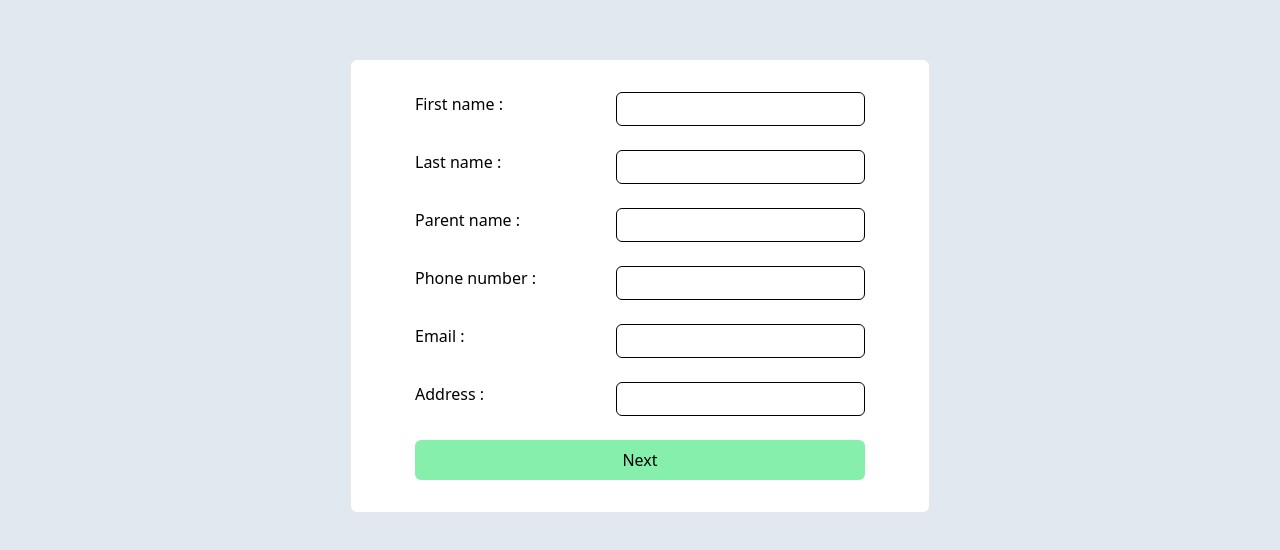
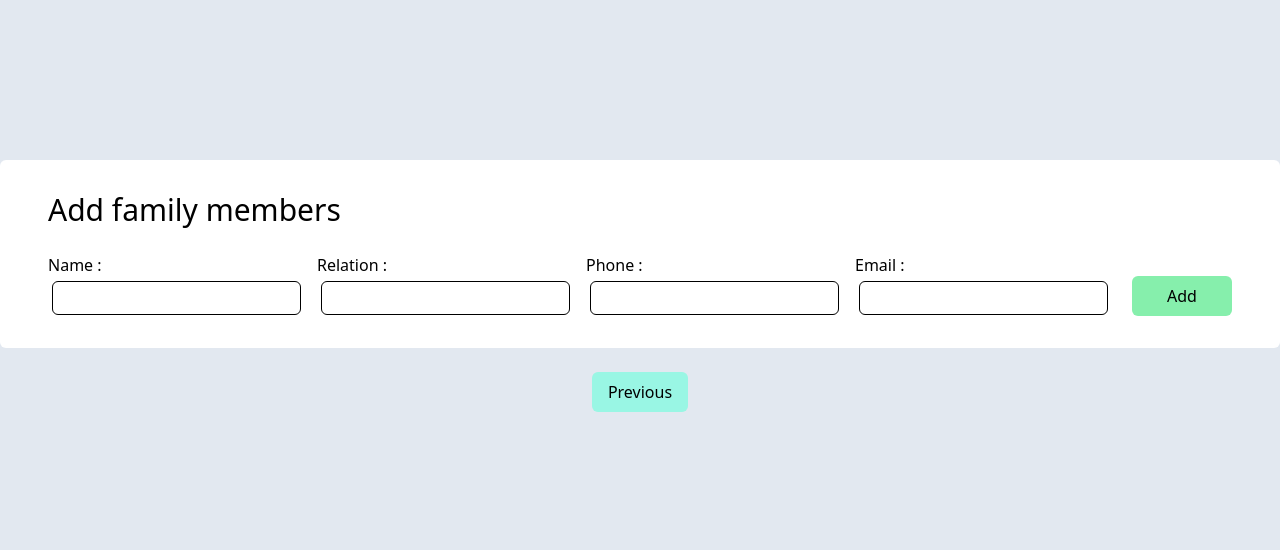
Before and after one commit to rkcoola792/BigOHTech, a React (Vite) app: page / in a window 1280 px wide. Shown: the part 114-664 px from the top of the page. Built offline with nearby package versions, Linux system fonts and the light colour scheme.

Commit message:
form two data added

```diff
--- a/src/components/FormOne.jsx
+++ b/src/components/FormOne.jsx
@@ -8,7 +8,7 @@ const FormOne = () => {
   const form = useForm();
   const { register, control, handleSubmit, formState, getValues } = form;
   const { errors, isDirty, isValid } = formState;
-  const [flag, setFlag] = useState(true);
+  const [flag, setFlag] = useState(false);
   function onSubmit(data) {
     console.log("submitted", data);
     setFormData(data);
--- a/src/components/FormTwo.jsx
+++ b/src/components/FormTwo.jsx
@@ -8,6 +8,8 @@ const FormTwo = (props) => {
     const [familyMembers,setFamilyMembers]=useState([])
     const name=useRef()
     const relation=useRef()
+    const phone=useRef()
+    const email=useRef()
     var id=0;
     const form = useForm();
     const { register} = form;
@@ -31,6 +33,8 @@ const FormTwo = (props) => {
 
         let obj={userName:name.current?.value,
         userRelation:relation.current?.value,
+        userPhone:phone.current?.value,
+        userEmail:email.current?.value,
            id:id++
     }
 
@@ -44,33 +48,52 @@ const FormTwo = (props) => {
   return (
     <>
       {flag ? (
-        <div className="form-two bg-white p-8 rounded-md px-12">
+        <div className="form-two bg-white p-8 rounded-md px-12 ">
           <h1 className="text-3xl">Add family members</h1>
-          <div className="input flex mt-6 gap-4 justify-center items-center">
-            <div className="name">
+          <div className="input flex  mt-6 gap-4 justify-between items-center">
+            <div className="name flex flex-col gap-1">
               <label htmlFor="name">Name :</label>
               <input
                 ref={name}
                 type="text"
                 name=""
                 id=""
-                className=" ml-2 p-1 px-2 rounded-md border border-black"
-
+                className=" ml-1 p-1 px-2 rounded-md border border-black"
               />
             </div>
-            <div className="relation ">
+            <div className="relation  flex flex-col gap-1">
               <label htmlFor="relation">Relation :</label>
               <input
                 type="text"
                 ref={relation}
                 name=""
                 id=""
-                className=" ml-2 p-1 px-2 rounded-md border border-black"
+                className=" ml-1 p-1 px-2 rounded-md border border-black"
+              />
+            </div>
+            <div className="phone  flex flex-col gap-1">
+              <label htmlFor="phone">Phone :</label>
+              <input
+                type="text"
+                ref={phone}
+                name=""
+                id=""
+                className=" ml-1 p-1 px-2 rounded-md border border-black"
+              />
+            </div>
+            <div className="email  flex flex-col gap-1">
+              <label htmlFor="relation">Email :</label>
+              <input
+                type="text"
+                ref={email}
+                name=""
+                id=""
+                className=" ml-1 p-1 px-2 rounded-md border border-black"
               />
             </div>
             <button
               onClick={handleClick}
-              className="bg-green-300 p-2 rounded-md w-[100px] hover:opacity-80 mt-1"
+              className="bg-green-300 p-2 rounded-md w-[100px] hover:opacity-80 mt-6 ml-2"
             >
               Add
             </button>
@@ -82,6 +105,8 @@ const FormTwo = (props) => {
                   {ele?.id}. {ele?.userName}
                 </p>
                 <p className=""> {ele?.userRelation}</p>
+                <p className=""> {ele?.userPhone}</p>
+                <p className=""> {ele?.userEmail}</p>
                 <p
                   className="cursor-pointer"
                   onClick={() => handleDelete(ele?.id)}
@@ -95,13 +120,19 @@ const FormTwo = (props) => {
           ))}
 
           {formTwoData.length != 0 && (
-            <button className=" bg-green-300 p-2 rounded-md w-full  hover:opacity-80 mt-6" onClick={handleSubmit}>
+            <button
+              className=" bg-green-300 p-2 rounded-md w-full  hover:opacity-80 mt-6"
+              onClick={handleSubmit}
+            >
               Submit{" "}
             </button>
           )}
         </div>
       ) : (
-        <ResultPage formOneData={props} formTwoData={familyMembers}></ResultPage>
+        <ResultPage
+          formOneData={props}
+          formTwoData={familyMembers}
+        ></ResultPage>
       )}
     </>
   );
```
